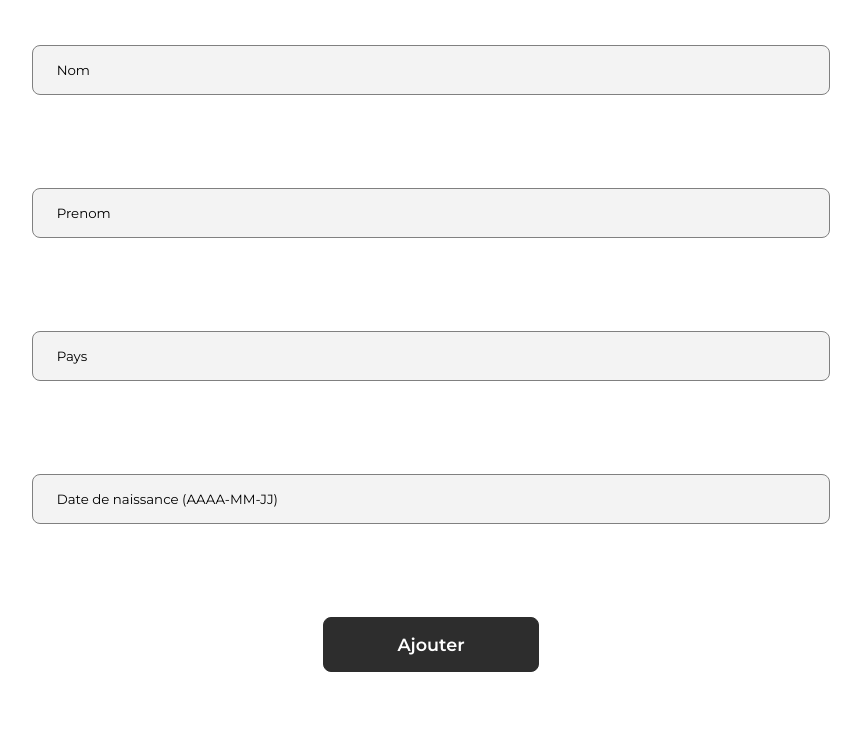
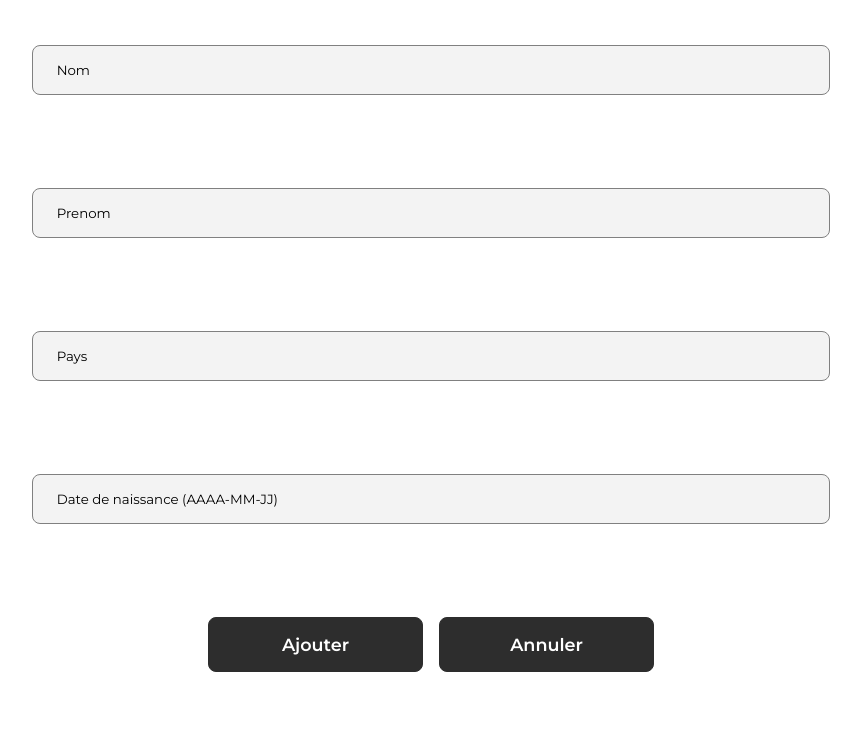
Before and after one commit to fire-monke/TheNorthRace, a PHP site: page /view/back/create/pilotCreate.php in a window 1280 px wide. Shown: the part 71-800 px from the top of the page, without its empty margins (209-1070 px from the left). Run offline with PHP 8.4, Linux system fonts and the light colour scheme.

Commit message:
boutton annuler sur ajout pilote (#64)
add button Annuler on add pilot

```diff
--- a/view/back/create/pilotCreate.php
+++ b/view/back/create/pilotCreate.php
@@ -27,8 +27,11 @@
                 <input type="text" id="dateNais" name="dateNaisAdd" placeholder="Date de naissance (AAAA-MM-JJ)" value="" required>
 
                 <input name=submit type="submit" value="Ajouter">
+
+                <input type="submit" value="Annuler" onclick="window.location.href='./appli'">
         </form>
     </div>
+
 </body>
 
 </html>
```
